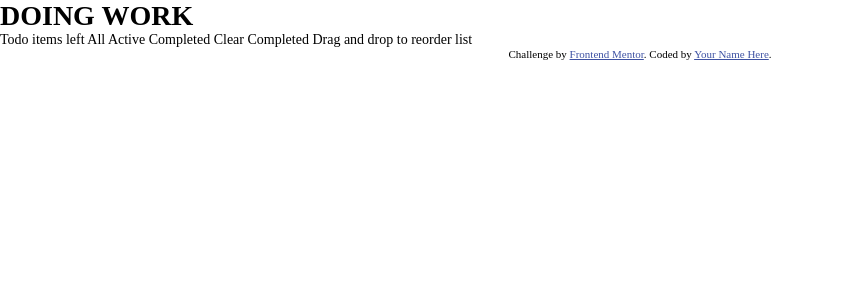
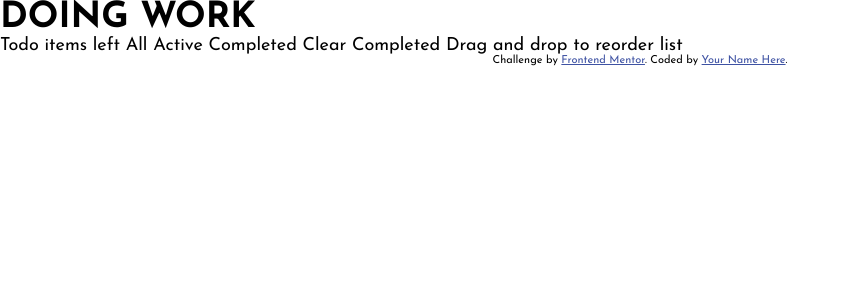
Before and after one commit to Yohanr19/todo-app, a React (Create React App) app: page / in a window 1280 px wide. Shown: the top 300 px of the page, without its empty margins (0-848 px from the left). Built offline with nearby package versions, Linux system fonts and the light colour scheme.

Commit message:
added variables to css

```diff
--- a/src/index.css
+++ b/src/index.css
@@ -1,11 +1,27 @@
-
-
+@import url('https://fonts.googleapis.com/css2?family=Josefin+Sans:wght@400;700&display=swap');
+:root{
+  --FontFamily: 'Josefin Sans' ;
+  --PrimaryBrightBlue: hsl(220, 98%, 61%);
+  --PrimaryCheckBg: linear-gradient(hsl(192, 100%, 67%) to hsl(280, 87%, 65%));
+  --LTveryLightGray: hsl(0, 0%, 98%);
+  --LTveryGrayishBlue: hsl(236, 33%, 92%);
+  --LTlightGrayishBlue: hsl(233, 11%, 84%);
+  --LTdarkGrayishBlue: hsl(236, 9%, 61%);
+  --LTveryDarkGrayishBlue: hsl(235, 19%, 35%);
+  --DTveryDarkBlue: hsl(235, 21%, 11%);
+  --DTveryDarkDesaturatedBlue: hsl(235, 24%, 19%);
+  --DTlightGrayishBlue: hsl(234, 39%, 85%);
+  --DTlightGrayishBlueHover: hsl(236, 33%, 92%);
+  --DTdarkGrayishBlue: hsl(234, 11%, 52%);
+  --DTveryDarkGrayishBlue: hsl(233, 14%, 35%);
+  --DTveryDarkGrayishBlue: hsl(237, 14%, 26%);
+ }
 * {
   margin: 0;
   padding: 0;
   box-sizing: border-box;
 }
 body {
-   font-size: 14px;
-
+   font-size: 18px;
+  font-family: var(--FontFamily);
 }
```
Also changed, not shown: 1 other file (tests, documents, lock files or other folders).
